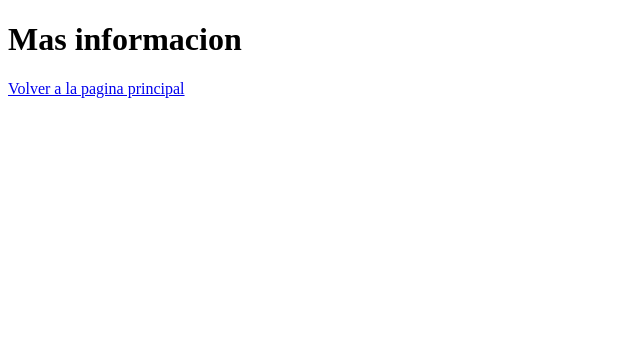
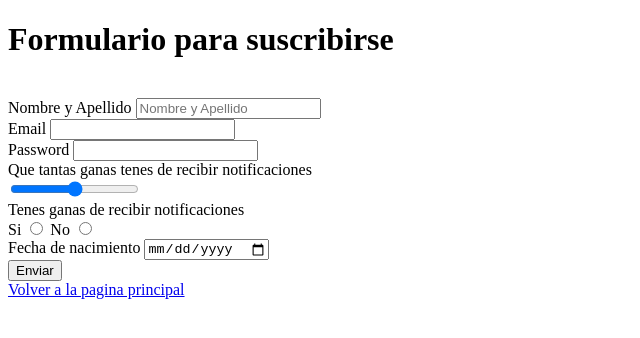
Before and after one commit to fedenieddu/repositoriofedenieddu, a plain HTML site: page pagina2.html in a window 1280 px wide. Shown: the whole page, without its empty margins (0-640 px from the left). Drawn offline with Linux system fonts and the light colour scheme.

Commit message:
Actualizacion

```diff
--- a/pagina2.html
+++ b/pagina2.html
@@ -4,10 +4,26 @@
     <meta charset="UTF-8">
     <meta http-equiv="X-UA-Compatible" content="IE=edge">
     <meta name="viewport" content="width=device-width, initial-scale=1.0">
-    <title>MAS INFORMACION</title>
+    <title>Formulario para suscribirse</title>
 </head>
 <body>
- <h1>Mas informacion</h1>
- <a href="./index.html">Volver a la pagina principal</a>
+ <h1>Formulario para suscribirse</h1>
+ <br>
+
+ <form action="">
+     Nombre y Apellido <input type="text" placeholder="Nombre y Apellido"><br>
+     Email <input type="email"><br>
+     Password <input type="password"><br>
+     Que tantas ganas tenes de recibir notificaciones <br>
+     <input type="range"> <br>
+     Tenes ganas de recibir notificaciones <br>
+     Si
+     <input type="radio">
+     No
+     <input type="radio"><br>
+     Fecha de nacimiento <input type="date"><br>
+     <input type="button" value="Enviar"><br>
+     <a href="./index.html">Volver a la pagina principal</a>
+ </form>
 </body>
 </html>
```
Also changed, not shown: index.html (+2 -2 lines).
